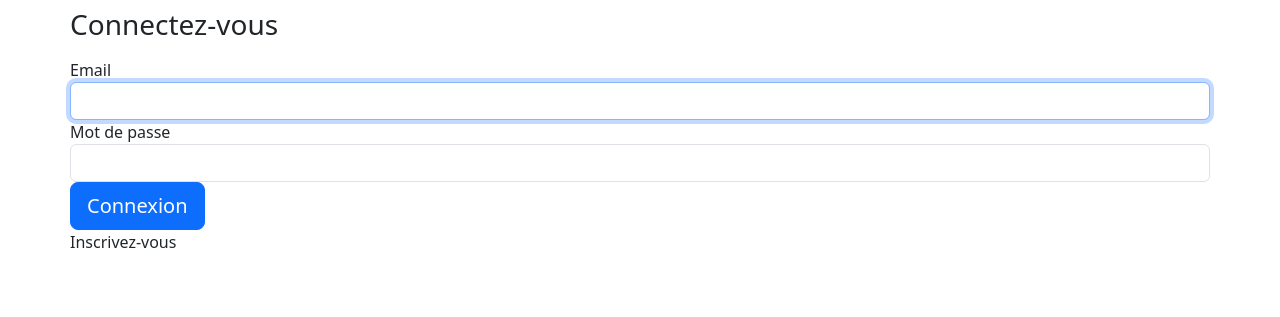
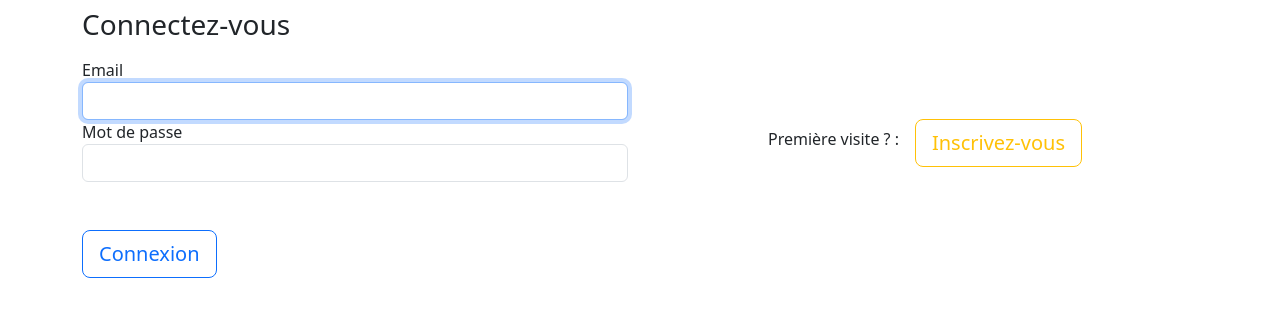
Before and after one commit to LaurentArbellot/BLOGFORMATION, a Symfony app: template templates/security/login.html.twig in a window 1280 px wide. Shown: the part 56-373 px from the top of the page. Run offline with Twig, Linux system fonts and the light colour scheme; the template is opened without the code that fills it, so the values that code supplies are empty; some libraries are stand-ins or nearby versions.

Commit message:
Mise en Page formulaire connexion

```diff
--- a/src/Controller/RegistrationController.php
+++ b/src/Controller/RegistrationController.php
@@ -54,7 +54,7 @@ class RegistrationController extends AbstractController
             // generate a signed url and email it to the user
             $this->emailVerifier->sendEmailConfirmation('app_verify_email', $user,
                 (new TemplatedEmail())
-                    ->from(new Address('laurentarbellot@onverra.fr', 'LaurentA'))
+                    ->from(new Address('laurentarbellot@gmail.com', 'LaurentA'))
                     ->to($user->getEmail())
                     ->subject('Veuillez confirmer votre email SVP')
                     ->htmlTemplate('registration/confirmation_email.html.twig')
--- a/templates/security/login.html.twig
+++ b/templates/security/login.html.twig
@@ -3,22 +3,33 @@
 {% block title %}Connexion{% endblock %}
 
 {% block main %}
-<form method="post">
+<section class='container'>
+        <div class='row justify-content-center'>
+
+
+
+
+        <form class='col-lg-6 col-md-8 ' method="post">
+
+        <h1 class="h3 mb-3 font-weight-normal">Connectez-vous</h1>
             {% if error %}
                 <div class="alert alert-danger">{{ error.messageKey|trans(error.messageData, 'security') }}</div>
             {% endif %}
 
 
 
-    <h1 class="h3 mb-3 font-weight-normal">Connectez-vous</h1>
+           <div>
             <label for="inputEmail">Email</label>
             <input type="email" value="{{ last_username }}" name="email" id="inputEmail" class="form-control" autocomplete="email" required autofocus>
             <label for="inputPassword">Mot de passe</label>
             <input type="password" name="password" id="inputPassword" class="form-control" autocomplete="current-password" required>
 
             <input type="hidden" name="_csrf_token"
-           value="{{ csrf_token('authenticate') }}"
-    >
+                value="{{ csrf_token('authenticate') }}">
+
+          </div>
+
+
 
             {#
                 Uncomment this section and add a remember_me option below your firewall to activate remember me functionality.
@@ -30,8 +41,20 @@
                     </label>
                 </div>
             #}
+            <div class='row mt-5'>
+             <div class='col '>
+                <button class="btn btn-lg btn-outline-primary  " type="submit">Connexion</button>
+             </div>
 
-    <button class="btn btn-lg btn-primary" type="submit">Connexion</button>
-    <a class='nav-link'  href="{{path ('app_register')}}" >Inscrivez-vous</a>
+            </div>
+
         </form>
+
+        <div class='col-lg-6 col-md-8  d-flex justify-content-center align-items-center'>
+            <p class= 'me-3 pt-2'>Première visite ? : </p>
+            <button class="btn btn-lg btn-outline-warning  " type="submit"><a class='nav-link'  href="{{path ('app_register')}}" >Inscrivez-vous</a></button>
+        </div>
+
+    </div>
+</section>
 {% endblock %}
```
Lines whose indentation alone changed are shown as unchanged.
